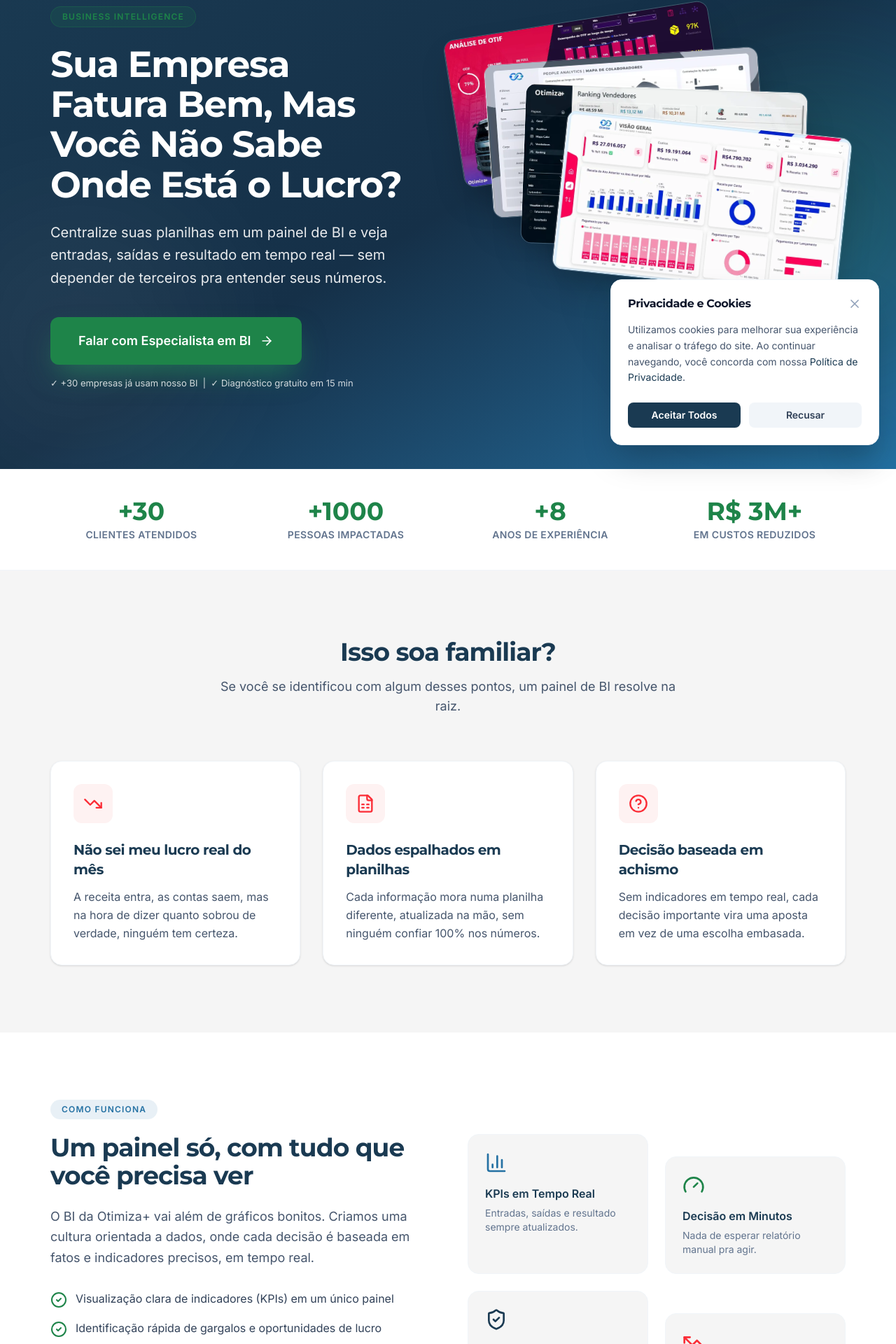
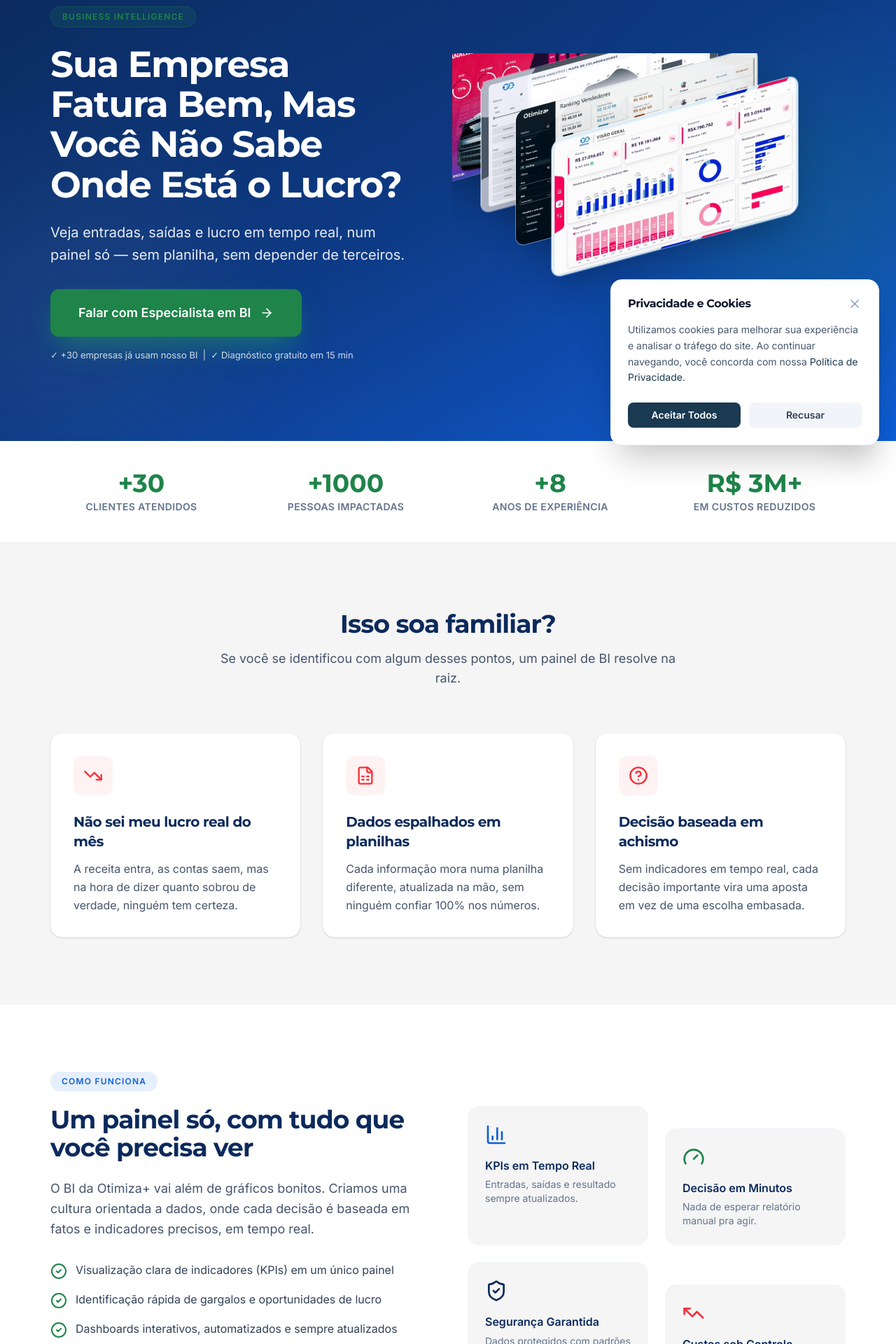
Before and after one commit to ThiagoIL/otimiza-latest-project, a React (Vite) app: page /lp/bi in a window 1280 px wide. Shown: the part 140-2060 px from the top of the page at 70% size. Built offline with nearby package versions, Linux system fonts and the light colour scheme.

Commit message:
alter lp colors

```diff
--- a/src/components/DashboardCascade.tsx
+++ b/src/components/DashboardCascade.tsx
@@ -1,37 +1,62 @@
 import React from 'react';
 
-// Real product dashboard screenshots, arranged in a cascading stack
-// (used in the Home hero and the /lp/bi landing page hero).
+// Real product dashboard screenshots, arranged in a cascading stack that
+// matches the reference design: a flat 2D skewY (not a 3D perspective tilt).
+// Measured from the reference image — vertical card edges stay perfectly
+// vertical while the top/bottom edges tilt ~-15deg, which is exactly what
+// `transform: skewY(-15deg)` produces (unlike rotateX/rotateY, which would
+// also converge the vertical edges).
+const SKEW_DEG = -15;
+
 const CASCADE_IMAGES = [
   {
     src: '/image/dashboards/dash-otif.webp',
     alt: 'Dashboard de Análise de OTIF - logística e entregas',
-    className: 'top-0 left-0 w-[68%] rotate-[-9deg] z-10',
+    top: '0%',
+    left: '-2%',
+    scale: 0.94,
+    z: 10,
   },
   {
     src: '/image/dashboards/dash-rh.webp',
     alt: 'Dashboard de People Analytics - RH e colaboradores',
-    className: 'top-[10%] left-[9%] w-[70%] rotate-[-4deg] z-20',
+    top: '11%',
+    left: '7%',
+    scale: 0.96,
+    z: 20,
   },
   {
     src: '/image/dashboards/dash-comercial.webp',
     alt: 'Dashboard de Ranking de Vendedores - comercial',
-    className: 'top-[19%] left-[18%] w-[72%] rotate-[2deg] z-30',
+    top: '22%',
+    left: '16%',
+    scale: 0.98,
+    z: 30,
   },
   {
     src: '/image/dashboards/dash-financeiro.webp',
     alt: 'Dashboard Financeiro - visão geral de receita e lucro',
-    className: 'top-[29%] left-[27%] w-[73%] rotate-[6deg] z-40',
+    top: '33%',
+    left: '25%',
+    scale: 1,
+    z: 40,
   },
 ];
 
 export const DashboardCascade = () => {
   return (
-    <div className="relative w-full aspect-[11/10] max-w-2xl mx-auto">
+    <div className="relative w-full max-w-2xl mx-auto aspect-[15/10] overflow-hidden">
       {CASCADE_IMAGES.map((img) => (
         <div
           key={img.src}
-          className={`absolute rounded-xl md:rounded-2xl overflow-hidden shadow-2xl border border-white/20 ${img.className}`}
+          className="absolute w-[63%] rounded-xl md:rounded-2xl overflow-hidden shadow-2xl border border-white/40"
+          style={{
+            top: img.top,
+            left: img.left,
+            zIndex: img.z,
+            transform: `skewY(${SKEW_DEG}deg) scale(${img.scale})`,
+            transformOrigin: 'top left',
+          }}
         >
           <img
             src={img.src}
--- a/src/pages/LandingBI.tsx
+++ b/src/pages/LandingBI.tsx
@@ -72,7 +72,7 @@ export const LandingBI = () => {
 
       <div className="font-sans text-text-main">
         {/* Minimal header — logo only, no navigation, single conversion path */}
-        <header className="sticky top-0 z-50 bg-primary/95 backdrop-blur-sm py-4 border-b border-white/10">
+        <header className="sticky top-0 z-50 bg-[#0B2A5C]/95 backdrop-blur-sm py-4 border-b border-white/10">
           <div className="max-w-[1200px] mx-auto px-4 sm:px-6 lg:px-8 flex items-center justify-center sm:justify-start">
             <div className="flex items-center space-x-3">
               <div className="w-9 h-9 flex items-center justify-center">
@@ -93,7 +93,7 @@ export const LandingBI = () => {
         </header>
 
         {/* HERO */}
-        <section className="relative bg-gradient-to-br from-primary via-[#153048] to-secondary overflow-hidden pt-16 pb-20 md:pt-20 md:pb-28">
+        <section className="relative bg-gradient-to-br from-[#0B2A5C] via-[#0D3A85] to-[#0F5FDC] overflow-hidden pt-16 pb-20 md:pt-20 md:pb-28">
           <div className="absolute top-1/4 -right-20 w-96 h-96 bg-accent/20 rounded-full blur-[100px]" />
           <div className="absolute bottom-0 -left-20 w-96 h-96 bg-white/5 rounded-full blur-[100px]" />
 
@@ -112,10 +112,9 @@ export const LandingBI = () => {
                   Sua Empresa Fatura Bem, Mas <br className="hidden lg:block" />
                   Você Não Sabe Onde Está o Lucro?
                 </h1>
-                <p className="text-lg md:text-xl text-white/90 mb-10 leading-relaxed max-w-xl mx-auto lg:mx-0">
-                  Centralize suas planilhas em um painel de BI e veja entradas, saídas e
-                  resultado em tempo real — sem depender de terceiros pra entender seus
-                  números.
+                <p className="text-lg md:text-xl text-white/90 mb-8 leading-relaxed max-w-xl mx-auto lg:mx-0">
+                  Veja entradas, saídas e lucro em tempo real, num painel só — sem
+                  planilha, sem depender de terceiros.
                 </p>
 
                 <div className="space-y-4">
@@ -168,7 +167,7 @@ export const LandingBI = () => {
         <section className="py-20 md:py-24 bg-neutral-bg">
           <div className="max-w-[1200px] mx-auto px-4 sm:px-6 lg:px-8">
             <div className="text-center mb-16">
-              <h2 className="text-3xl md:text-4xl font-bold text-primary mb-4">
+              <h2 className="text-3xl md:text-4xl font-bold text-[#0B2A5C] mb-4">
                 Isso soa familiar?
               </h2>
               <p className="text-slate-600 max-w-2xl mx-auto text-lg">
@@ -189,7 +188,7 @@ export const LandingBI = () => {
                   <div className="w-14 h-14 rounded-xl bg-red-50 flex items-center justify-center mb-6">
                     <pain.icon className="w-7 h-7 text-red-500" />
                   </div>
-                  <h3 className="text-xl font-bold text-primary mb-3">{pain.title}</h3>
+                  <h3 className="text-xl font-bold text-[#0B2A5C] mb-3">{pain.title}</h3>
                   <p className="text-slate-600 leading-relaxed">{pain.description}</p>
                 </motion.div>
               ))}
@@ -207,10 +206,10 @@ export const LandingBI = () => {
                 viewport={{ once: true }}
                 transition={{ duration: 0.6 }}
               >
-                <span className="inline-block bg-secondary/10 text-secondary rounded-full px-4 py-1.5 text-xs font-bold uppercase tracking-widest mb-5">
+                <span className="inline-block bg-[#0F5FDC]/10 text-[#0F5FDC] rounded-full px-4 py-1.5 text-xs font-bold uppercase tracking-widest mb-5">
                   Como funciona
                 </span>
-                <h2 className="text-3xl md:text-4xl font-bold text-primary mb-6">
+                <h2 className="text-3xl md:text-4xl font-bold text-[#0B2A5C] mb-6">
                   Um painel só, com tudo que você precisa ver
                 </h2>
                 <p className="text-slate-600 text-lg mb-8 leading-relaxed">
@@ -229,7 +228,7 @@ export const LandingBI = () => {
                 <Link
                   to={CTA_LINK}
                   aria-label="Quero um diagnóstico gratuito"
-                  className="inline-flex items-center justify-center space-x-3 bg-primary text-white px-8 py-4 rounded-xl font-bold hover:bg-[#132c40] transition-all active:scale-95 group"
+                  className="inline-flex items-center justify-center space-x-3 bg-[#0B2A5C] text-white px-8 py-4 rounded-xl font-bold hover:bg-[#071D42] transition-all active:scale-95 group"
                 >
                   <span>Quero um diagnóstico gratuito</span>
                   <ArrowRight className="w-5 h-5 group-hover:translate-x-1 transition-transform" />
@@ -244,29 +243,29 @@ export const LandingBI = () => {
                 className="grid grid-cols-2 gap-6"
               >
                 <div className="bg-neutral-bg rounded-2xl p-6 border border-slate-100">
-                  <BarChart3 className="w-8 h-8 text-secondary mb-4" />
-                  <p className="font-bold text-primary mb-1">KPIs em Tempo Real</p>
+                  <BarChart3 className="w-8 h-8 text-[#0F5FDC] mb-4" />
+                  <p className="font-bold text-[#0B2A5C] mb-1">KPIs em Tempo Real</p>
                   <p className="text-sm text-slate-500">
                     Entradas, saídas e resultado sempre atualizados.
                   </p>
                 </div>
                 <div className="bg-neutral-bg rounded-2xl p-6 border border-slate-100 mt-8">
                   <Gauge className="w-8 h-8 text-accent mb-4" />
-                  <p className="font-bold text-primary mb-1">Decisão em Minutos</p>
+                  <p className="font-bold text-[#0B2A5C] mb-1">Decisão em Minutos</p>
                   <p className="text-sm text-slate-500">
                     Nada de esperar relatório manual pra agir.
                   </p>
                 </div>
                 <div className="bg-neutral-bg rounded-2xl p-6 border border-slate-100">
-                  <ShieldCheck className="w-8 h-8 text-primary mb-4" />
-                  <p className="font-bold text-primary mb-1">Segurança Garantida</p>
+                  <ShieldCheck className="w-8 h-8 text-[#0B2A5C] mb-4" />
+                  <p className="font-bold text-[#0B2A5C] mb-1">Segurança Garantida</p>
                   <p className="text-sm text-slate-500">
                     Dados protegidos com padrões enterprise.
                   </p>
                 </div>
                 <div className="bg-neutral-bg rounded-2xl p-6 border border-slate-100 mt-8">
                   <TrendingDown className="w-8 h-8 text-red-500 mb-4 rotate-180" />
-                  <p className="font-bold text-primary mb-1">Custos sob Controle</p>
+                  <p className="font-bold text-[#0B2A5C] mb-1">Custos sob Controle</p>
                   <p className="text-sm text-slate-500">
                     Enxergue exatamente onde o dinheiro está indo.
                   </p>
@@ -280,7 +279,7 @@ export const LandingBI = () => {
         <section className="py-20 md:py-24 bg-neutral-bg">
           <div className="max-w-[1200px] mx-auto px-4 sm:px-6 lg:px-8">
             <div className="text-center mb-16">
-              <h2 className="text-3xl md:text-4xl font-bold text-primary mb-4">
+              <h2 className="text-3xl md:text-4xl font-bold text-[#0B2A5C] mb-4">
                 Quem já centralizou seus dados com a gente
               </h2>
             </div>
@@ -301,7 +300,7 @@ export const LandingBI = () => {
                       : testimonial.testimonial}"
                   </p>
                   <div className="pt-5 border-t border-slate-100">
-                    <p className="font-bold text-primary">{testimonial.clientName}</p>
+                    <p className="font-bold text-[#0B2A5C]">{testimonial.clientName}</p>
                     <p className="text-sm text-slate-500">
                       {testimonial.company} — {testimonial.sector}
                     </p>
@@ -331,7 +330,7 @@ export const LandingBI = () => {
         </section>
 
         {/* FINAL CTA */}
-        <section className="bg-gradient-to-br from-primary via-[#153048] to-secondary py-20 md:py-24 relative overflow-hidden">
+        <section className="bg-gradient-to-br from-[#0B2A5C] via-[#0D3A85] to-[#0F5FDC] py-20 md:py-24 relative overflow-hidden">
           <div className="absolute top-0 right-0 w-96 h-96 bg-accent/20 rounded-full blur-[100px]" />
           <div className="max-w-[800px] mx-auto px-4 sm:px-6 lg:px-8 text-center relative z-10">
             <h2 className="text-3xl md:text-4xl font-bold text-white mb-5">
@@ -353,7 +352,7 @@ export const LandingBI = () => {
         </section>
 
         {/* MINIMAL FOOTER — no distracting links, just legitimacy */}
-        <footer className="bg-primary py-8 border-t border-white/5">
+        <footer className="bg-[#0B2A5C] py-8 border-t border-white/5">
           <div className="max-w-[1200px] mx-auto px-4 sm:px-6 lg:px-8 flex flex-col sm:flex-row items-center justify-between gap-4 text-center sm:text-left">
             <div className="flex items-center space-x-3">
               <img
```
